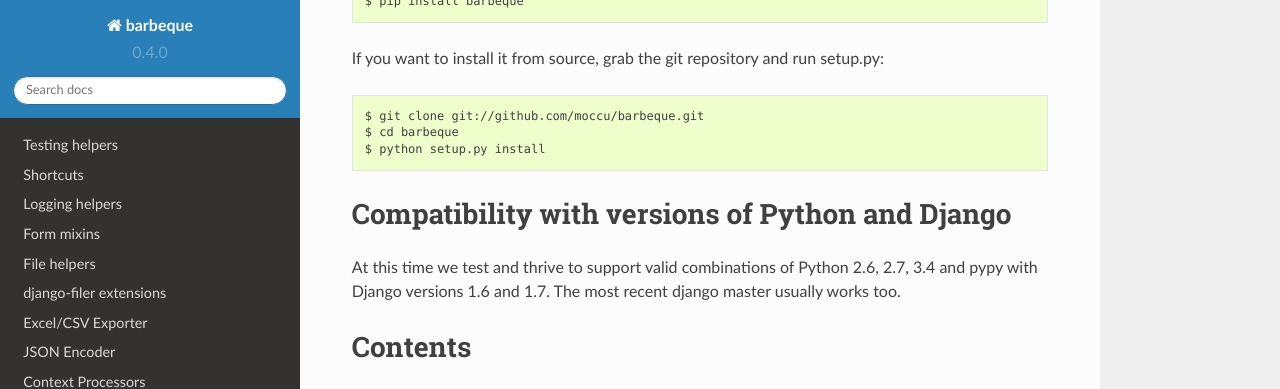
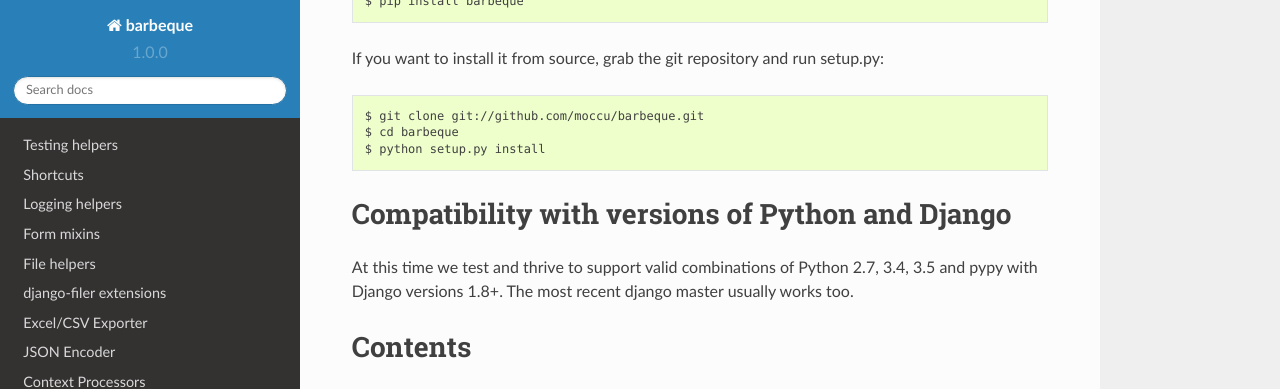
Before and after one commit to moccu/barbeque, a Sphinx documentation site: the page built from docs/index.rst, in a window 1280 px wide and 900 px high, scrolled down 434 px. Shown: the top 389 px of the window. Built offline with Sphinx 7.4.7 and the Read the Docs theme 2.0.0, drawn with Linux system fonts in a browser that asks for light colours.

Commit message:
Prepared 1.0.0 release.

```diff
--- a/CHANGELOG.rst
+++ b/CHANGELOG.rst
@@ -1,5 +1,11 @@
 Changelog
 =========
+
+1.0.0 - 2016-05-04
+------------------
+
+* Dropped support for Django < 1.8 and Django-CMS < 3.2
+
 
 0.4.0 - 2016-02-10
 ------------------
--- a/docs/index.rst
+++ b/docs/index.rst
@@ -21,9 +21,9 @@
 
 
 Compatibility with versions of Python and Django
-=================================================
+================================================
 
-At this time we test and thrive to support valid combinations of Python 2.6, 2.7, 3.4 and pypy with Django versions 1.6 and 1.7. The most recent django master usually works too.
+At this time we test and thrive to support valid combinations of Python 2.7, 3.4, 3.5 and pypy with Django versions 1.8+. The most recent django master usually works too.
 
 
 Contents
--- a/setup.py
+++ b/setup.py
@@ -6,7 +6,7 @@
 from setuptools.command.test import test as test_command
 
 
-version = '0.4.0'
+version = '1.0.0'
 
 
 if sys.argv[-1] == 'publish':
@@ -70,7 +70,7 @@
     packages=find_packages(exclude=['barbeque.tests']),
     test_suite='.',
     tests_require=tests_require,
-    install_requires=['Django>=1.7,<1.10'],
+    install_requires=['Django>=1.8,<1.10'],
     extras_require={
         'tests': tests_require,
         'docs': ['sphinx', 'sphinx_rtd_theme'],
@@ -90,6 +90,7 @@
         'Programming Language :: Python :: 3.4',
         'Programming Language :: Python :: 3.5',
         'Programming Language :: Python :: Implementation :: CPython',
+        'Programming Language :: Python :: Implementation :: PyPy',
         'Framework :: Django',
     ],
 )
```
Also changed, not shown: .travis.yml, 1 other file.
